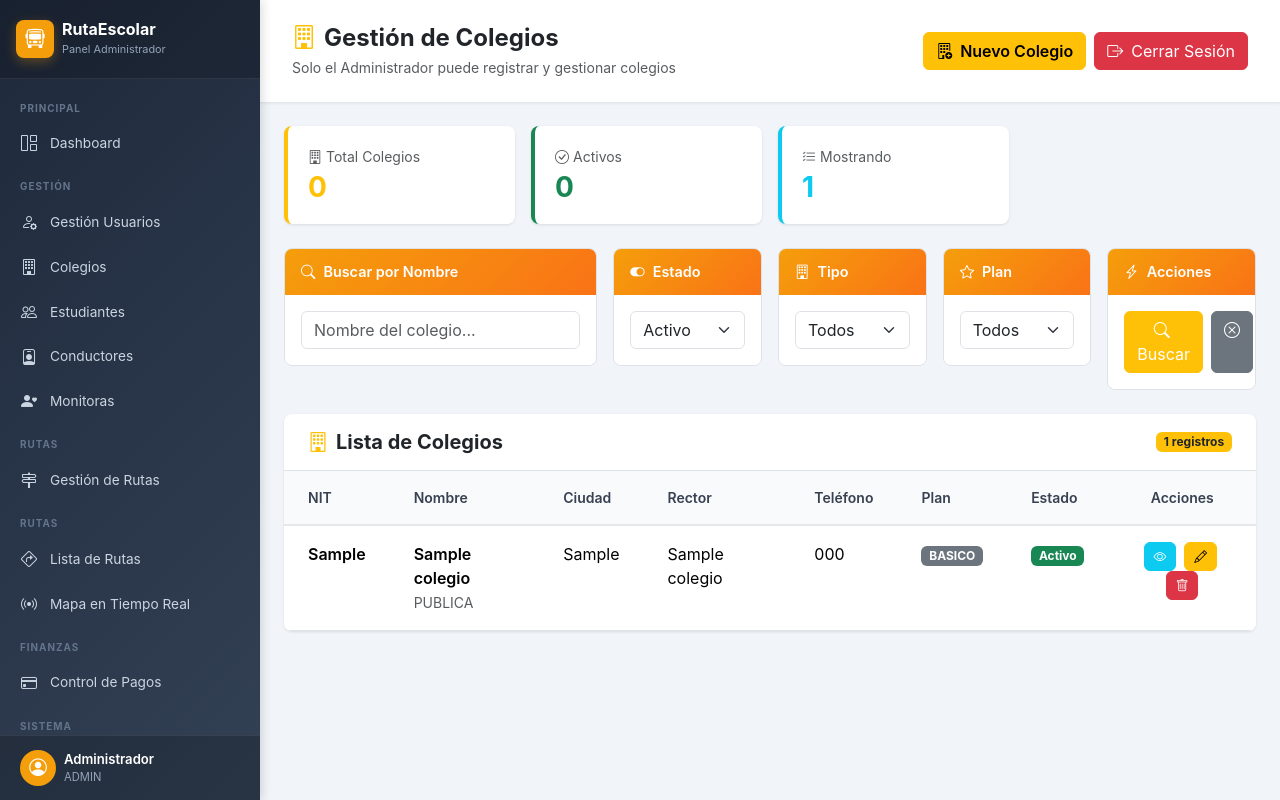
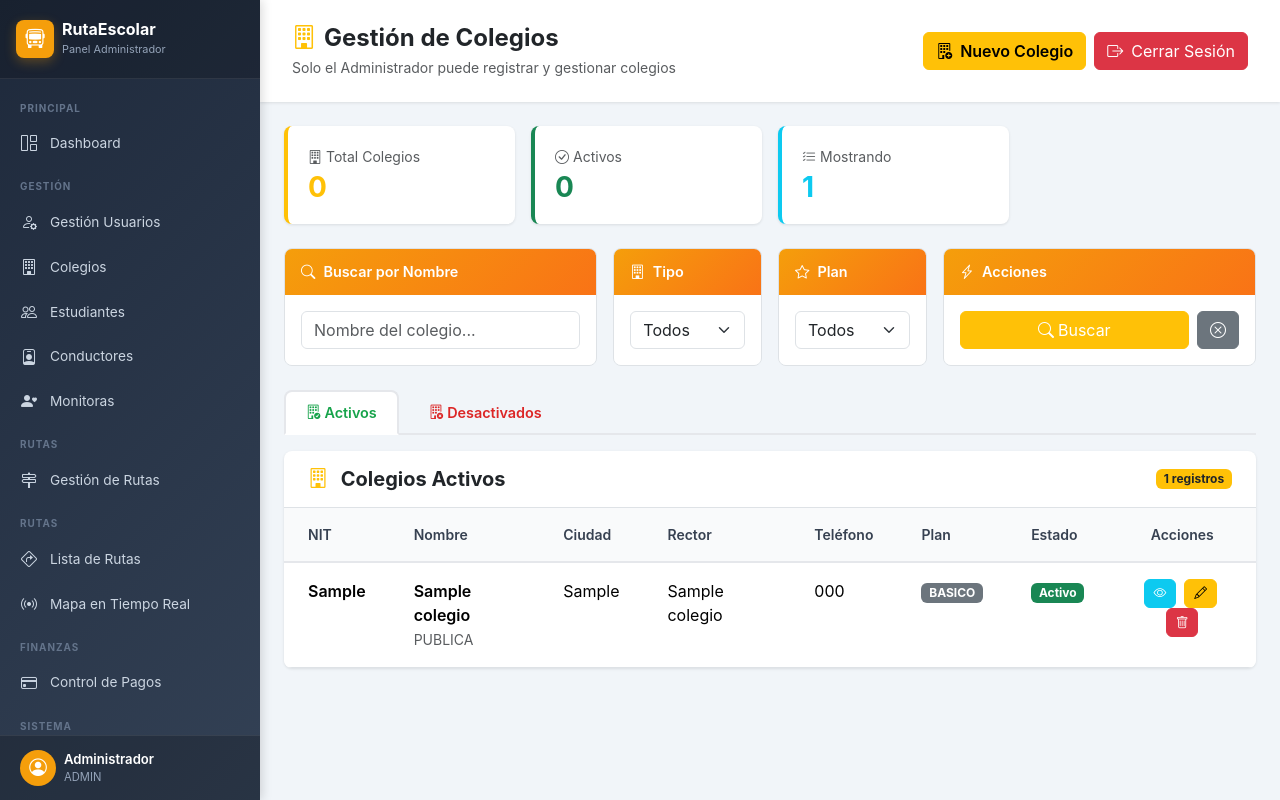
Before and after one commit to jhinehtalexandra-byte/safe-route-py, a Django app: template templates/colegios/lista_colegios.html in a window 1280 px wide. Run offline with Django 5.2, Linux system fonts and the light colour scheme; tables that the repository leaves empty hold one stand-in row (values such as "Sample post"); the template is opened without the code that fills it: values that come from a table or form of the project are taken from there, most other values are stand-ins (such as "Sample title", 1, 10 or a date in 2020).

Commit message:
feat: soft delete con pestañas y reactivar para colegios

```diff
--- a/templates/colegios/lista_colegios.html
+++ b/templates/colegios/lista_colegios.html
@@ -36,6 +36,21 @@
         .table-container { background: white; border-radius: 0.5rem; overflow: hidden; box-shadow: 0 1px 3px rgba(0,0,0,0.1); }
         .table th { background-color: #f9fafb; font-weight: 600; font-size: 0.875rem; color: #374151; border-bottom: 2px solid #e5e7eb; }
         .btn-action { padding: 0.25rem 0.55rem; font-size: 0.8rem; border-radius: 6px; }
+
+        /* ── Pestañas Activos / Desactivados ── */
+        .tabs-estado { display: flex; gap: 0.5rem; margin-bottom: 1rem; border-bottom: 2px solid #e5e7eb; }
+        .tab-link {
+            padding: 0.6rem 1.25rem; font-weight: 600; font-size: 0.9rem;
+            text-decoration: none; border-radius: 0.5rem 0.5rem 0 0;
+            border: 2px solid transparent; border-bottom: none;
+            margin-bottom: -2px; transition: all 0.15s;
+        }
+        .tab-link.activos    { color: #16a34a; }
+        .tab-link.desactivos { color: #dc2626; }
+        .tab-link:hover { background-color: #f8fafc; }
+        .tab-link.selected.activos    { background: white; border-color: #e5e7eb; border-bottom: 2px solid white; color: #16a34a; }
+        .tab-link.selected.desactivos { background: white; border-color: #e5e7eb; border-bottom: 2px solid white; color: #dc2626; }
+
         @media (max-width: 992px) { .sidebar { margin-left: -260px; } .main-content { margin-left: 0; } }
     </style>
 </head>
@@ -107,6 +122,7 @@
 
             <!-- Filtros -->
             <form method="GET" action="{% url 'colegios' %}">
+    <input type="hidden" name="estado" id="estadoHidden" value="{{ estado }}">
     <div class="row g-3 mb-4">
         <div class="col-md-4">
             <div class="filter-card">
@@ -114,18 +130,6 @@
                 <div class="filter-card-body">
                     <input type="text" class="form-control" name="busqueda"
                            value="{{ busqueda|default:'' }}" placeholder="Nombre del colegio...">
-                </div>
-            </div>
-        </div>
-        <div class="col-md-2">
-            <div class="filter-card">
-                <div class="filter-card-header"><i class="bi bi-toggle-on me-2"></i>Estado</div>
-                <div class="filter-card-body">
-                    <select class="form-select" name="estado">
-                        <option value="">Todos</option>
-                        <option value="activo"   {% if estado == 'activo' %}selected{% endif %}>Activo</option>
-                        <option value="inactivo" {% if estado == 'inactivo' %}selected{% endif %}>Inactivo</option>
-                    </select>
                 </div>
             </div>
         </div>
@@ -157,14 +161,14 @@
                 </div>
             </div>
         </div>
-        <div class="col-md-2">
+        <div class="col-md-4">
             <div class="filter-card">
                 <div class="filter-card-header"><i class="bi bi-lightning-charge me-2"></i>Acciones</div>
                 <div class="filter-card-body d-flex gap-2">
                     <button type="submit" class="btn btn-warning text-white flex-grow-1">
                         <i class="bi bi-search me-1"></i>Buscar
                     </button>
-                    <a href="{% url 'colegios' %}" class="btn btn-secondary">
+                    <a href="{% url 'colegios' %}?estado={{ estado }}" class="btn btn-secondary">
                         <i class="bi bi-x-circle"></i>
                     </a>
                 </div>
@@ -173,10 +177,24 @@
     </div>
 </form>
 
+            <!-- ══ PESTAÑAS: Activos / Desactivados ══ -->
+            <div class="tabs-estado">
+                <a class="tab-link activos {% if estado != 'inactivo' %}selected{% endif %}"
+                   href="?estado=activo&busqueda={{ busqueda|default:'' }}&tipo={{ tipo|default:'' }}&plan={{ plan|default:'' }}">
+                    <i class="bi bi-building-check me-1"></i>Activos
+                </a>
+                <a class="tab-link desactivos {% if estado == 'inactivo' %}selected{% endif %}"
+                   href="?estado=inactivo&busqueda={{ busqueda|default:'' }}&tipo={{ tipo|default:'' }}&plan={{ plan|default:'' }}">
+                    <i class="bi bi-building-x me-1"></i>Desactivados
+                </a>
+            </div>
+
             <!-- Tabla -->
             <div class="table-container">
                 <div class="d-flex justify-content-between align-items-center px-4 py-3 border-bottom">
-                    <h5 class="mb-0 fw-bold"><i class="bi bi-building text-warning me-2"></i>Lista de Colegios</h5>
+                    <h5 class="mb-0 fw-bold"><i class="bi bi-building text-warning me-2"></i>
+                        {% if estado == 'inactivo' %}Colegios Desactivados{% else %}Colegios Activos{% endif %}
+                    </h5>
                     <span class="badge bg-warning text-dark">{{ colegios|length }} registros</span>
                 </div>
                 <div class="table-responsive">
@@ -198,8 +216,12 @@
                             <tr>
                                 <td colspan="8" class="text-center text-muted py-5">
                                     <i class="bi bi-building fs-1 d-block mb-2"></i>
-                                    No hay colegios registrados.
-                                    <a href="{% url 'colegios_nuevo' %}">Registra el primero</a>.
+                                    {% if estado == 'inactivo' %}
+                                        No hay colegios desactivados.
+                                    {% else %}
+                                        No hay colegios registrados.
+                                        <a href="{% url 'colegios_nuevo' %}">Registra el primero</a>.
+                                    {% endif %}
                                 </td>
                             </tr>
                             {% else %}
@@ -238,11 +260,17 @@
                                     <a href="{% url 'colegios_editar' c.nit %}" class="btn btn-warning btn-action me-1" title="Editar">
                                         <i class="bi bi-pencil"></i>
                                     </a>
-                                    <!-- FIX ELIMINAR: botón llama confirmarEliminar, el form está fuera de la tabla -->
-                                    <button type="button" class="btn btn-danger btn-action" title="Eliminar"
+                                    {% if c.activo %}
+                                    <button type="button" class="btn btn-danger btn-action" title="Desactivar"
                                             onclick="confirmarEliminar('{% url 'colegios_eliminar' c.nit %}','{{ c.nombre_institucion|escapejs }}')">
                                         <i class="bi bi-trash"></i>
                                     </button>
+                                    {% else %}
+                                    <button type="button" class="btn btn-success btn-action" title="Reactivar"
+                                            onclick="confirmarReactivar('{% url 'colegios_reactivar' c.nit %}','{{ c.nombre_institucion|escapejs }}')">
+                                        <i class="bi bi-arrow-counterclockwise"></i>
+                                    </button>
+                                    {% endif %}
                                 </td>
                             </tr>
                             {% endfor %}
@@ -272,26 +300,53 @@
     </div>
 </div>
 
-<!-- FIX ELIMINAR: Modal de confirmación con form FUERA de la tabla (igual que estudiantes) -->
+<!-- Modal Confirmar Desactivación -->
 <div class="modal fade" id="deleteModal" tabindex="-1">
     <div class="modal-dialog">
         <div class="modal-content">
             <div class="modal-header border-danger">
                 <h5 class="modal-title text-danger">
-                    <i class="bi bi-exclamation-triangle me-2"></i>Confirmar Eliminación
+                    <i class="bi bi-exclamation-triangle me-2"></i>Confirmar Desactivación
                 </h5>
                 <button type="button" class="btn-close" data-bs-dismiss="modal"></button>
             </div>
             <div class="modal-body">
-                <p>¿Estás seguro de que deseas eliminar el colegio <strong id="deleteNombre"></strong>?</p>
-                <p class="text-muted small"><strong class="text-danger">Esta acción no se puede deshacer.</strong> El colegio será eliminado del sistema.</p>
+                <p>¿Desactivar el colegio <strong id="deleteNombre"></strong>?</p>
+                <p class="text-muted small">El colegio y su usuario de acceso quedarán inactivos, pero toda su información se conserva y puedes reactivarlo cuando quieras.</p>
             </div>
             <div class="modal-footer">
                 <form method="POST" id="deleteForm" action="">
                     {% csrf_token %}
                     <button type="button" class="btn btn-secondary me-2" data-bs-dismiss="modal">Cancelar</button>
                     <button type="submit" class="btn btn-danger">
-                        <i class="bi bi-trash me-1"></i>Sí, Eliminar
+                        <i class="bi bi-trash me-1"></i>Sí, Desactivar
+                    </button>
+                </form>
+            </div>
+        </div>
+    </div>
+</div>
+
+<!-- Modal Confirmar Reactivación -->
+<div class="modal fade" id="restoreModal" tabindex="-1">
+    <div class="modal-dialog">
+        <div class="modal-content">
+            <div class="modal-header border-success">
+                <h5 class="modal-title text-success">
+                    <i class="bi bi-arrow-counterclockwise me-2"></i>Confirmar Reactivación
+                </h5>
+                <button type="button" class="btn-close" data-bs-dismiss="modal"></button>
+            </div>
+            <div class="modal-body">
+                <p>¿Reactivar el colegio <strong id="restoreNombre"></strong>?</p>
+                <p class="text-muted small">El colegio y su usuario de acceso volverán a estar activos.</p>
+            </div>
+            <div class="modal-footer">
+                <form method="POST" id="restoreForm" action="">
+                    {% csrf_token %}
+                    <button type="button" class="btn btn-secondary me-2" data-bs-dismiss="modal">Cancelar</button>
+                    <button type="submit" class="btn btn-success">
+                        <i class="bi bi-arrow-counterclockwise me-1"></i>Sí, Reactivar
                     </button>
                 </form>
             </div>
@@ -319,13 +374,18 @@ function verColegio(nit, nombre, ciudad, telefono, email, rector, plan, estado)
     new bootstrap.Modal(document.getElementById('viewModal')).show();
 }
 
-/* FIX ELIMINAR: igual que en estudiantes — asigna action y nombre, luego abre el modal */
 function confirmarEliminar(url, nombre) {
     document.getElementById('deleteForm').action = url;
     document.getElementById('deleteNombre').textContent = nombre;
     new bootstrap.Modal(document.getElementById('deleteModal')).show();
 }
 
+function confirmarReactivar(url, nombre) {
+    document.getElementById('restoreForm').action = url;
+    document.getElementById('restoreNombre').textContent = nombre;
+    new bootstrap.Modal(document.getElementById('restoreModal')).show();
+}
+
 setTimeout(() => document.querySelectorAll('.alert').forEach(a => { try { new bootstrap.Alert(a).close(); } catch(e){} }), 5000);
 </script>
 </body>
--- a/usuarios/urls.py
+++ b/usuarios/urls.py
@@ -66,6 +66,7 @@ urlpatterns = [
     path('colegios/nuevo/',               colegios_views.nuevo_colegio,    name='colegios_nuevo'),
     path('colegios/<str:nit>/editar/',    colegios_views.editar_colegio,   name='colegios_editar'),
     path('colegios/<str:nit>/eliminar/',  colegios_views.eliminar_colegio, name='colegios_eliminar'),
+    path('colegios/<str:nit>/reactivar/', colegios_views.reactivar_colegio, name='colegios_reactivar'),
 
     # ── Estudiantes ──────────────────────────────────────────────
     path('estudiantes/',                          estudiantes_views.lista_estudiantes,   name='estudiantes'),
```
Also changed, not shown: colegios/views.py (+28 -1 lines).
